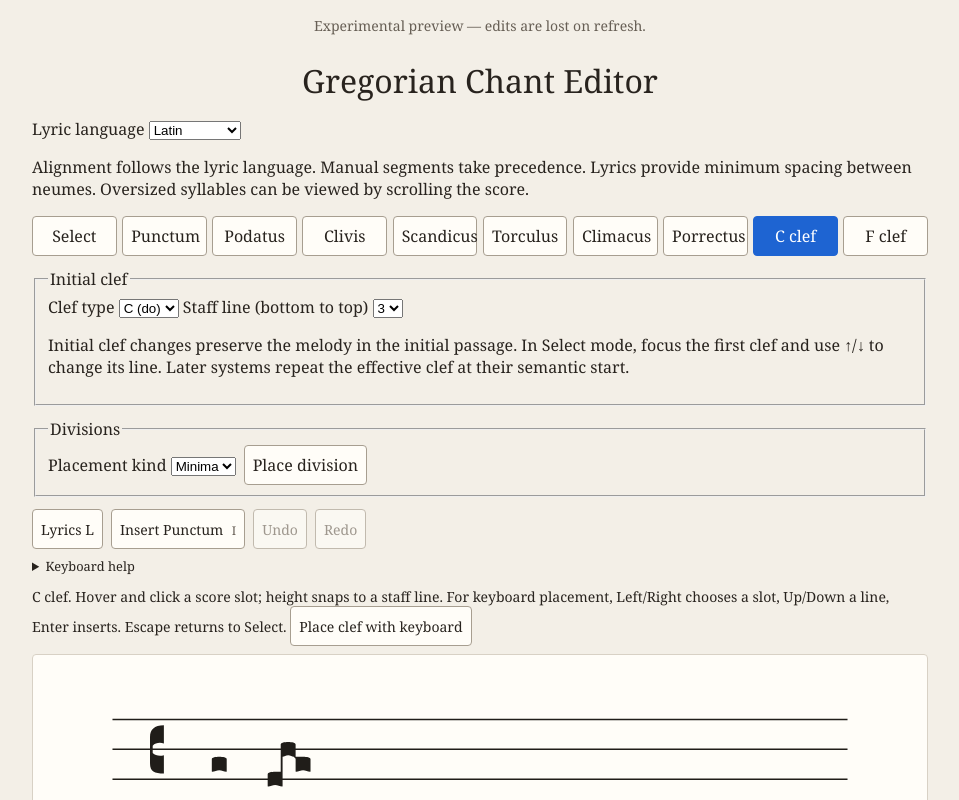
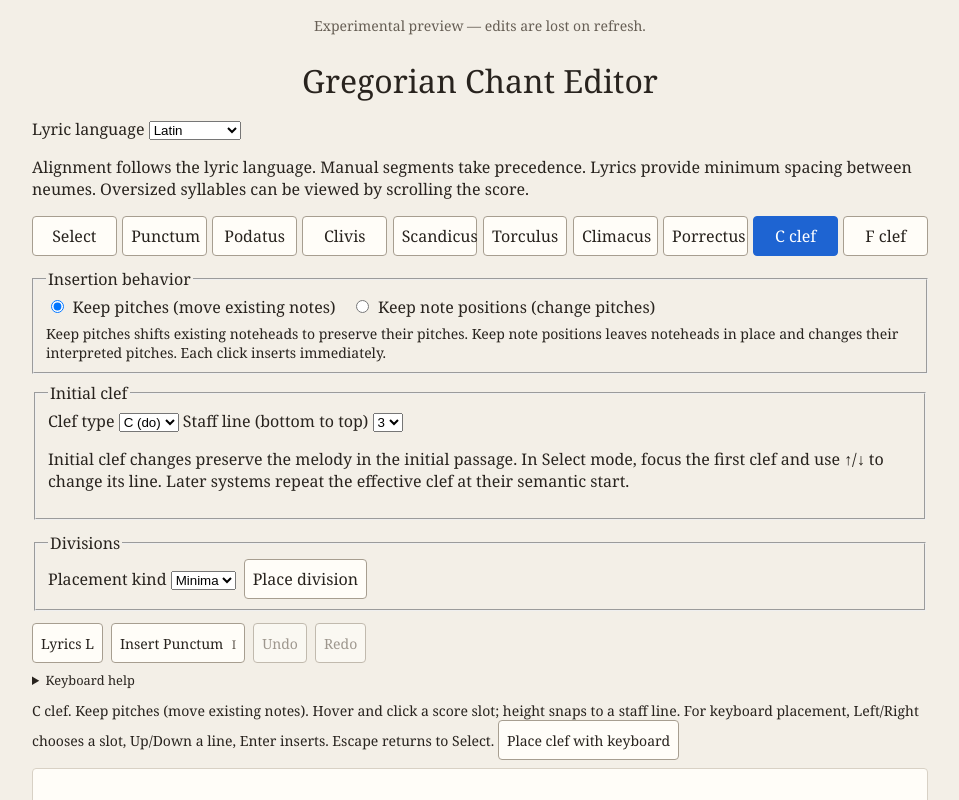
Before and after one commit to OceanOSdev/gregorian-chant-editor, a React (Vite) app: page / in a window 1280 px wide. Both pictures are taken after a click on the button "C clef". Shown: the top 800 px of the page, without its empty margins (160-1119 px from the left). Built offline with nearby package versions, Linux system fonts and the light colour scheme.

Commit message:
feat: apply preselected clef insertion behavior

```diff
--- a/src/App.css
+++ b/src/App.css
@@ -484,3 +484,18 @@ kbd {
   fill: #65348b;
   opacity: 0.65;
 }
+
+.clef-insertion-behavior {
+  margin: 0.5rem 0;
+  min-width: 0;
+}
+.clef-insertion-behavior label {
+  display: inline-flex;
+  align-items: baseline;
+  gap: 0.35rem;
+  margin-right: 1rem;
+}
+.clef-insertion-behavior p {
+  margin: 0.4rem 0 0;
+  font-size: 0.875rem;
+}
--- a/src/editor/components/ChantEditor.tsx
+++ b/src/editor/components/ChantEditor.tsx
@@ -209,7 +209,7 @@ export function ChantEditor({ document: initialDocument }: ChantEditorProps) {
     : activeTool.kind === 'place-division'
       ? `${activeTool.divisionKind} division. Click a caret slot to insert. Escape selects the editing tool.`
       : activeTool.kind === 'place-clef'
-        ? `${activeTool.clefType.toUpperCase()} clef. Hover and click a score slot; height snaps to a staff line. For keyboard placement, Left/Right chooses a slot, Up/Down a line, Enter inserts. Escape returns to Select.`
+        ? `${activeTool.clefType.toUpperCase()} clef. ${session.clefInsertionPolicy === 'melody' ? 'Keep pitches (move existing notes)' : 'Keep note positions (change pitches)'}. Hover and click a score slot; height snaps to a staff line. For keyboard placement, Left/Right chooses a slot, Up/Down a line, Enter inserts. Escape returns to Select.`
         : '';
   // Some background Firefox sessions expose activeElement changes without
   // focus events. Reconcile presentation after our focus requests and keyup too.
@@ -578,6 +578,54 @@ export function ChantEditor({ document: initialDocument }: ChantEditorProps) {
           </button>
         ))}
       </div>
+      {activeTool.kind === 'place-clef' ? (
+        <fieldset
+          className="clef-insertion-behavior"
+          disabled={Boolean(
+            session.clefTransaction ||
+            session.pendingHistory ||
+            session.lyricMove,
+          )}
+          aria-describedby="clef-insertion-description"
+        >
+          <legend>Insertion behavior</legend>
+          <label>
+            <input
+              type="radio"
+              name="clef-insertion-policy"
+              value="melody"
+              checked={session.clefInsertionPolicy === 'melody'}
+              onChange={() =>
+                dispatch({ type: 'clef-insertion-policy', preserve: 'melody' })
+              }
+            />
+            Keep pitches (move existing notes)
+          </label>
+          <label>
+            <input
+              type="radio"
+              name="clef-insertion-policy"
+              value="noteheads"
+              checked={session.clefInsertionPolicy === 'noteheads'}
+              onChange={() =>
+                dispatch({
+                  type: 'clef-insertion-policy',
+                  preserve: 'noteheads',
+                })
+              }
+            />
+            Keep note positions (change pitches)
+          </label>
+          <p id="clef-insertion-description">
+            Keep pitches shifts existing noteheads to preserve their pitches.
+            Keep note positions leaves noteheads in place and changes their
+            interpreted pitches. Each click inserts immediately.
+          </p>
+          {session.clefInsertionError ? (
+            <p role="status">{session.clefInsertionError}</p>
+          ) : null}
+        </fieldset>
+      ) : null}
       <p id="palette-instructions" className="editor-sr-only">
         Arrow keys browse tools; Enter or Space activates. I inserts the
         remembered neume. T focuses its palette button.
--- a/src/editor/rendering/ScoreSvg.tsx
+++ b/src/editor/rendering/ScoreSvg.tsx
@@ -294,6 +294,7 @@ export function ScoreSvg({
 
     if (transactionBlocked) return;
     if (activeTool.kind === 'place-clef') {
+      if (event.detail > 1) return;
       onPlaceClef(localPoint);
       return;
     }
--- a/src/editor/state/editor-session.ts
+++ b/src/editor/state/editor-session.ts
@@ -92,6 +92,8 @@ export interface ClefTransaction {
 }
 
 export interface EditorSession {
+  clefInsertionPolicy: 'melody' | 'noteheads';
+  clefInsertionError: string | null;
   keyboardClefPlacement: ClefPlacementCursor | null;
   clefTransaction: ClefTransaction | null;
   history: DocumentHistory;
@@ -154,6 +156,7 @@ export type ClefKeyboardCommand =
   'start' | 'previous' | 'next' | 'up' | 'down' | 'first' | 'last';
 
 export type EditorAction =
+  | { type: 'clef-insertion-policy'; preserve: 'melody' | 'noteheads' }
   | { type: 'clef-keyboard'; command: ClefKeyboardCommand }
   | {
       type: 'place-clef';
@@ -226,6 +229,8 @@ export type EditorAction =
 
 export function createEditorSession(document: ChantDocument): EditorSession {
   return {
+    clefInsertionPolicy: 'melody',
+    clefInsertionError: null,
     keyboardClefPlacement: null,
     clefTransaction: null,
     history: createDocumentHistory(document),
@@ -303,6 +308,7 @@ function reduceSessionAction(
   const placing = isPlacementTool(state.activeTool);
   const neumePlacing = getGraphicalNeumeKind(state.activeTool);
   switch (action.type) {
+    case 'clef-insertion-policy':
     case 'place-clef':
     case 'clef-keyboard':
     case 'start-clef-change':
@@ -728,12 +734,31 @@ export function reduceEditorSession(
               transaction.clef,
             );
       if (candidate === transaction.original) return restore();
+      if (!hasValidClefCandidate(candidate) && transaction.placementTool) {
+        const message =
+          'Cannot insert clef: existing note positions are unsafe. Correct the score and retry.';
+        return announce({ ...restore(), clefInsertionError: message }, message);
+      }
       if (!hasValidClefCandidate(candidate))
         return announce(
           state,
           'Clef change rejected: unsafe note positions. Cancel or revise the draft.',
         );
-      if (hasChangedEffectivePitches(transaction.original, candidate)) {
+      if (transaction.placementTool) {
+        const selected =
+          state.clefInsertionPolicy === 'melody'
+            ? preserveClefMelody(transaction.original, candidate)
+            : candidate;
+        if (!selected || !hasValidClefCandidate(selected)) {
+          const message =
+            'Cannot insert with Keep pitches: note positions would overflow. Choose Keep note positions or a different clef and retry.';
+          return announce(
+            { ...restore(), clefInsertionError: message },
+            message,
+          );
+        }
+        candidate = selected;
+      } else if (hasChangedEffectivePitches(transaction.original, candidate)) {
         return { ...state, clefTransaction: { ...transaction, candidate } };
       }
     } else if (action.type === 'confirm-clef-change' && transaction.candidate) {
@@ -771,6 +796,7 @@ export function reduceEditorSession(
       reconcile({
         ...state,
         clefTransaction: null,
+        clefInsertionError: null,
         history: applyDocumentEdit(state.history, () => candidate),
         keyboardClefPlacement:
           transaction.placementTool && state.keyboardClefPlacement
@@ -795,6 +821,19 @@ export function reduceEditorSession(
     action.type === 'cancel-clef-change'
   )
     return state;
+  if (action.type === 'clef-insertion-policy') {
+    if (
+      state.pendingHistory ||
+      state.lyricMove ||
+      (action.preserve !== 'melody' && action.preserve !== 'noteheads')
+    )
+      return state;
+    return {
+      ...state,
+      clefInsertionPolicy: action.preserve,
+      clefInsertionError: null,
+    };
+  }
   if (action.type === 'clef-keyboard') {
     if (
       state.activeTool.kind !== 'place-clef' ||
```
Also changed, not shown: 14 other files (tests, documents, lock files or other folders).
